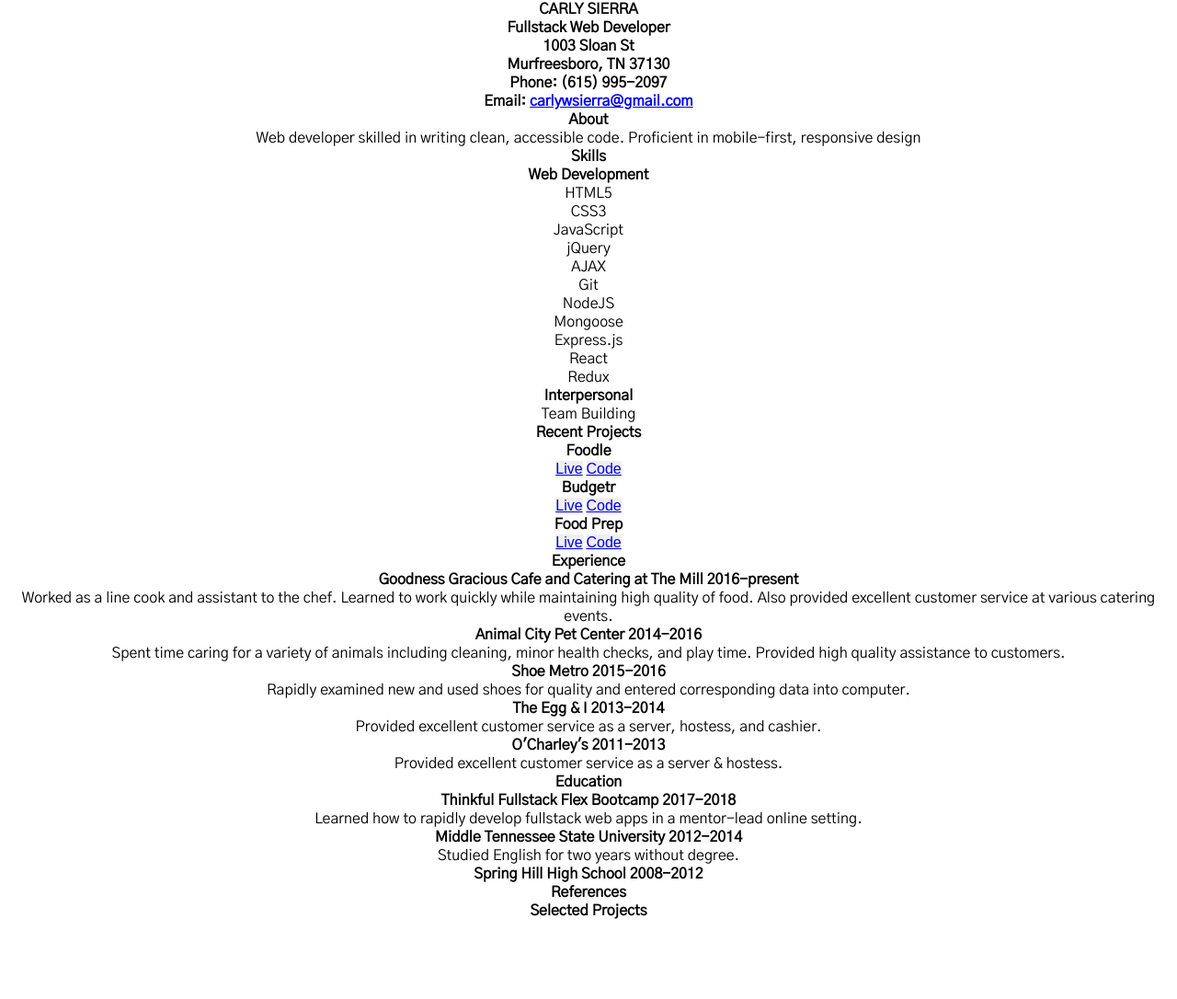
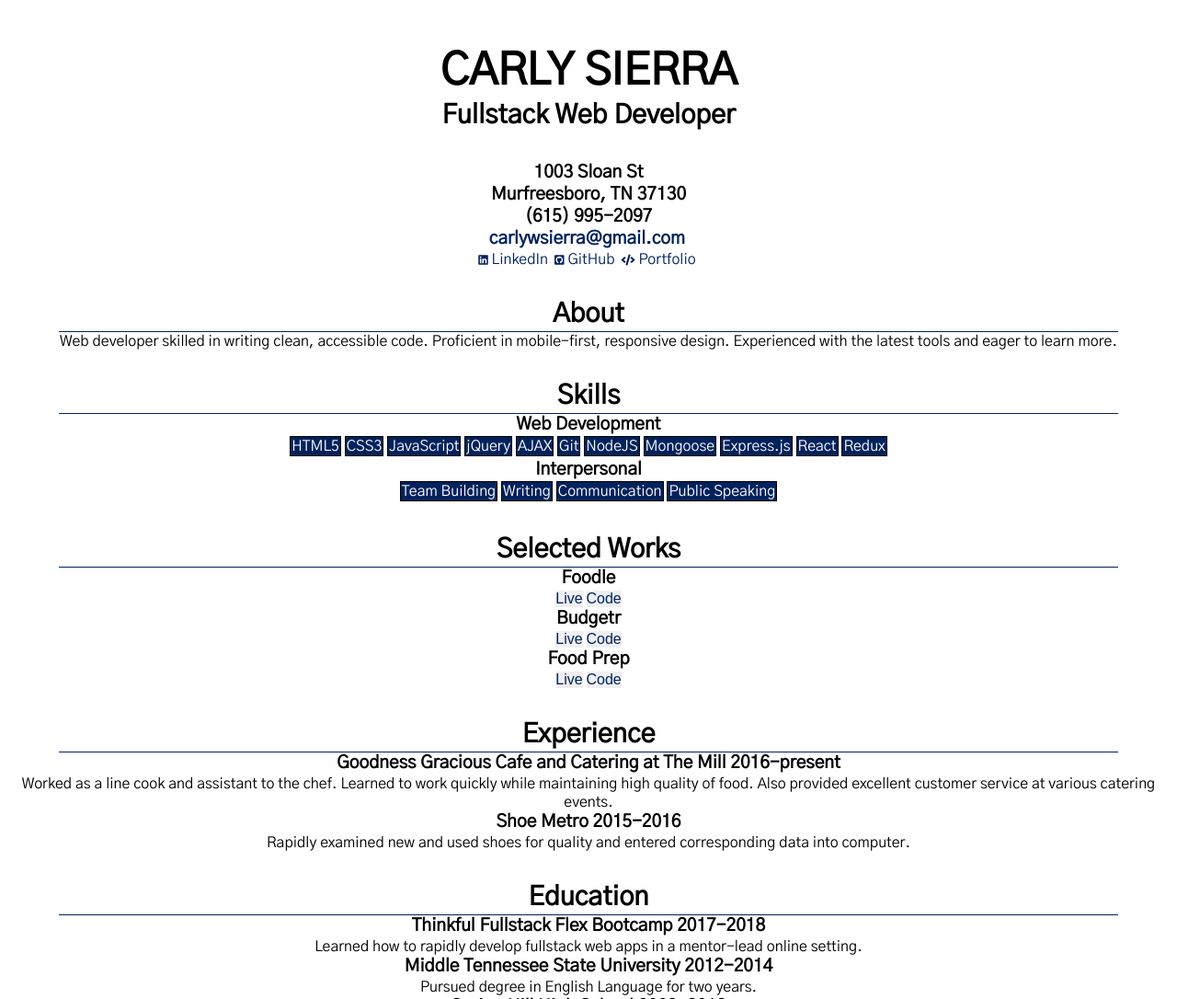
Before and after one commit to csierra15/portfolio, a plain HTML site: page resume.html in a window 1280 px wide. Shown: the top 1086 px of the page at 92% size. Before the commit the page ends 1000 px from the top, so only its background shows below. Drawn offline with Linux system fonts and the light colour scheme.

Commit message:
styles to resume

```diff
--- a/resume.html
+++ b/resume.html
@@ -4,7 +4,9 @@
     <meta charset="utf-8">
     <meta name="viewport" content="width=device-width, initial-scale=1">
     <link rel="stylesheet" href="stylesheets/resume.css">
+    <link rel="shortcut icon" href="images/favicon-sun-o.ico">
     <link href="https://fonts.googleapis.com/css?family=Crimson+Text|Gothic+A1|Work+Sans" rel="stylesheet">
+    <link rel="stylesheet" href="https://use.fontawesome.com/releases/v5.0.13/css/all.css" integrity="sha384-DNOHZ68U8hZfKXOrtjWvjxusGo9WQnrNx2sqG0tfsghAvtVlRW3tvkXWZh58N9jp" crossorigin="anonymous">
     <title>Carly Sierra</title>
   </head>
   <body>
@@ -15,19 +17,25 @@
     <div class="contact">
       <h3>1003 Sloan St</h3>
       <h3>Murfreesboro, TN 37130</h3>
-      <h3>Phone: (615) 995-2097</h3>
-      <h3>Email: <a href="mailto:carlywsierra@gmail.com" target="_blank">carlywsierra@gmail.com</a></h3>
+      <h3>(615) 995-2097</h3>
+      <h3><a href="mailto:carlywsierra@gmail.com" target="_blank">carlywsierra@gmail.com</a></h3>
+      <a href="https://www.linkedin.com/in/carly-sierra-366155150/"><i class="fab fa-linkedin fa-xs"></i> LinkedIn</a>
+      <a href="https://github.com/csierra15"><i class="fab fa-github-square fa-xs"></i> GitHub</a>
+      <a href="https://csierra15.github.io/portfolio/"><i class="fas fa-code fa-xs"></i> Portfolio</a>
     </div>
     <div class="about">
       <h2>About</h2>
+      <hr>
       <p>
         Web developer skilled in writing clean, accessible code.
-        Proficient in mobile-first, responsive design
+        Proficient in mobile-first, responsive design. Experienced with the latest tools
+        and eager to learn more.
       </p>
     </div>
 
     <div class="skills">
       <h2>Skills</h2>
+      <hr>
       <ul>
         <h3>Web Development</h3>
         <li>HTML5</li>
@@ -43,11 +51,15 @@
         <li>Redux</li>
         <h3>Interpersonal</h3>
         <li>Team Building</li>
+        <li>Writing</li>
+        <li>Communication</li>
+        <li>Public Speaking</li>
       </ul>
     </div>
 
     <div class="projects">
-      <h2>Recent Projects</h2>
+      <h2>Selected Works</h2>
+      <hr>
       <h3>Foodle</h3>
       <div class="buttons">
         <button><a href="https://csierra15.github.io/foodle/" target="_blank">Live</a></button>
@@ -70,36 +82,23 @@
       <hr>
       <h3>Goodness Gracious Cafe and Catering at The Mill <span>2016-present</span></h3>
       <p>Worked as a line cook and assistant to the chef. Learned to work quickly while maintaining high quality of food. Also provided excellent customer service at various catering events.</p>
-      <h3>Animal City Pet Center <span>2014-2016</span></h3>
-      <p>Spent time caring for a variety of animals including cleaning, minor health checks, and play time. Provided high quality assistance to customers.</p>
       <h3>Shoe Metro <span>2015-2016</span> </h3>
       <p>Rapidly examined new and used shoes for quality and entered corresponding data into computer.</p>
-      <h3>The Egg & I <span>2013-2014</span></h3>
-      <p>Provided excellent customer service as a server, hostess, and cashier.</p>
-      <h3>O'Charley's <span>2011-2013</span> </h3>
-      <p>Provided excellent customer service as a server & hostess.</p>
     </div>
 
     <div class="education">
       <h2>Education</h2>
       <hr>
       <h3>Thinkful Fullstack Flex Bootcamp <span>2017-2018</span> </h3>
-      <hr>
       <p>Learned how to rapidly develop fullstack web apps in a mentor-lead online setting.</p>
-      <hr>
       <h3>Middle Tennessee State University <span>2012-2014</span> </h3>
-      <hr>
-      <p>Studied English for two years without degree.</p>
-      <hr>
+      <p>Pursued degree in English Language for two years.</p>
       <h3>Spring Hill High School <span>2008-2012</span></h3>
-      <hr>
     </div>
 
     <div class="refs">
       <h2>References</h2>
-    </div>
-    <div class="projects">
-      <h2>Selected Projects</h2>
+      <hr>
     </div>
   </body>
 </html>
--- a/stylesheets/resume.css
+++ b/stylesheets/resume.css
@@ -25,3 +25,63 @@ body {
   font-family: 'Gothic A1', sans-serif;
   text-align: center;
 }
+
+a {
+  color: #00225C;
+  text-decoration: none;
+}
+
+a:hover {
+  text-decoration: underline;
+  cursor: pointer;
+}
+
+a:visited {
+  color: #444847;
+}
+
+h2 {
+  font-size: 1.8rem;
+}
+
+h3 {
+  font-size: 1.2rem;
+}
+
+hr {
+  border-color: #00225C;
+  border-image: none;
+  border-style: solid none none;
+  border-width: 1px 0 0;
+  margin: 0 auto;
+  width: 90%;
+  clear: both;
+}
+
+header h1 {
+  margin-top: 3rem;
+  font-size: 3rem;
+  font-weight: bold;
+}
+
+header h2 {
+  font-weight: bold;
+  margin-bottom: 2rem;
+}
+
+.contact a {
+  padding-right: 0.2rem;
+}
+
+.contact, .about, .skills, .projects, .experience, .education, .refs {
+  margin-bottom: 2rem;
+}
+
+.skills li {
+  background-color: #00225C;
+  color: #FFF;
+  border: 1px solid #000;
+  display: inline-block;
+  padding: 0 1px;
+  margin-bottom: 0.2rem;
+}
```
